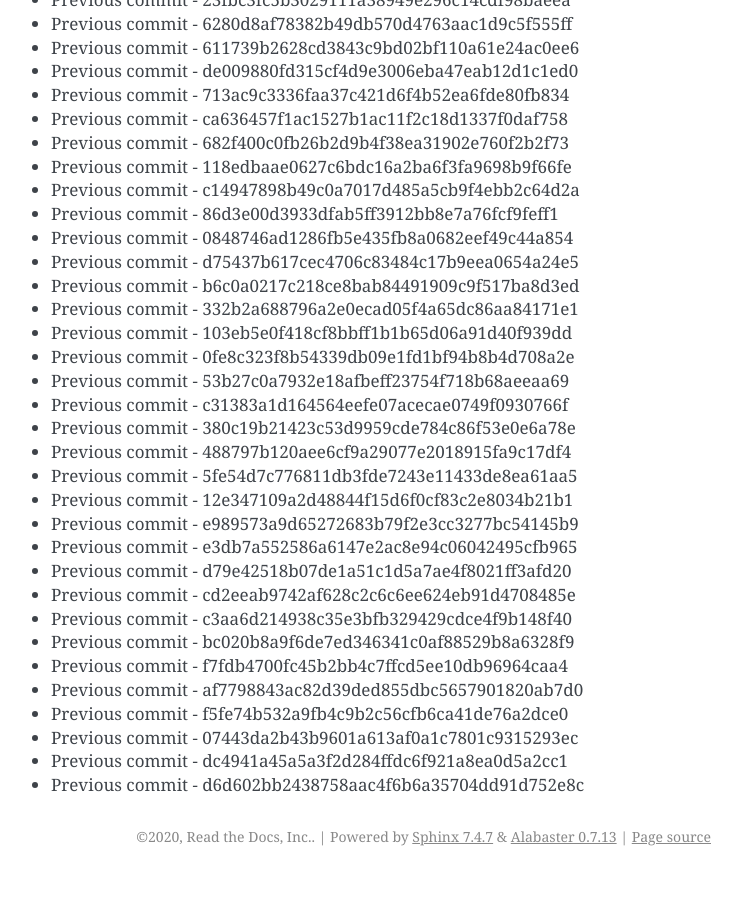
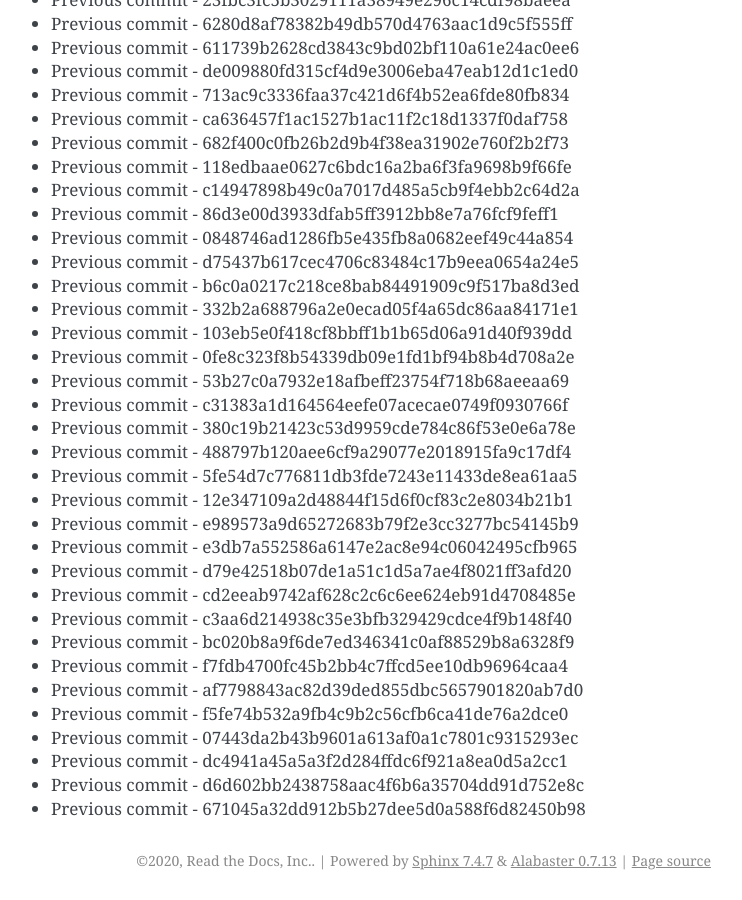
Before and after one commit to readthedocs/rtd-git-stresstest, a Sphinx documentation site: the page built from docs/updates.rst, in a window 1280 px wide and 900 px high, scrolled down 74997 px. Shown: the whole window, without its empty margins (399-1141 px from the left). Built offline with Sphinx 7.4.7, drawn with Linux system fonts in a browser that asks for light colours; before the commit the page ends 75873 px from its top, so only the background shows below that.

Commit message:
Generating commit from previous: 671045a32dd912b5b27dee5d0a588f6d82450b98

```diff
--- a/docs/updates.rst
+++ b/docs/updates.rst
@@ -3183,3 +3183,4 @@ It can be tested for any performance characteristics.
 * Previous commit - 07443da2b43b9601a613af0a1c7801c9315293ec
 * Previous commit - dc4941a45a5a3f2d284ffdc6f921a8ea0d5a2cc1
 * Previous commit - d6d602bb2438758aac4f6b6a35704dd91d752e8c
+* Previous commit - 671045a32dd912b5b27dee5d0a588f6d82450b98
```
